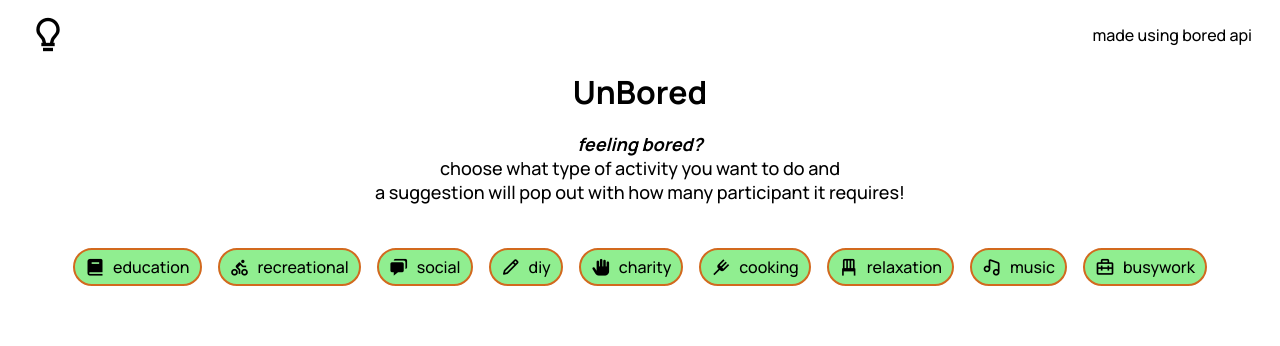
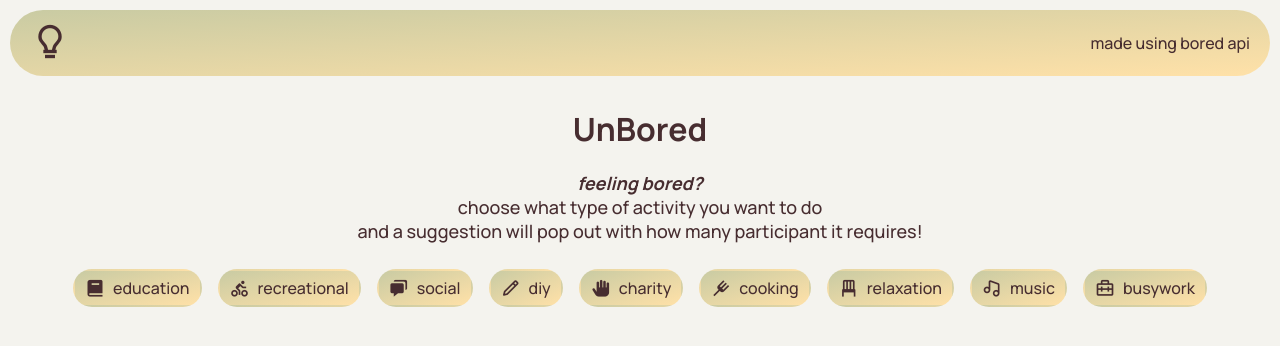
Before and after one commit to maryannintech/unbored, a plain HTML site: page index.html in a window 1280 px wide. Drawn offline with nearby package versions, Linux system fonts and the light colour scheme.

Commit message:
finish the styling

```diff
--- a/index.html
+++ b/index.html
@@ -11,12 +11,12 @@
 </head>
 <body>
     <header>
-        <i class='bx bx-bulb'></i>
+        <a target="_blank" rel="noopener" href="https://t.co/OQG2u65QTQ"><i class='bx bx-bulb'></i></a>
         <a target="_blank" rel="noopener" href="https://www.boredapi.com/">made using bored api</a>
     </header>
     <main>
         <h1>UnBored</h1>
-        <p class="toptext"><b><em>feeling bored?</em></b><br> choose what type of activity you want to do and<br> a suggestion will pop out with how many participant it requires!</p>
+        <p class="toptext"><strong><em>feeling bored?</em></strong><br> choose what type of activity you want to do<br> and a suggestion will pop out with how many participant it requires!</p>
         <div class="types">
             <button class="education btn"><i class='bx bxs-book'></i>education</button>
             <button class="recreational btn"><i class='bx bx-cycling'></i>recreational</button>
@@ -28,7 +28,7 @@
             <button class="music btn"><i class='bx bx-music'></i>music</button>
             <button class="busywork btn"><i class='bx bx-briefcase-alt-2' ></i>busywork</button>
         </div>
-        <h3 class="activity"></h3>
+        <p class="activity"></p>
     </main>
 </body>
 </html>
--- a/styles.css
+++ b/styles.css
@@ -1,4 +1,10 @@
 @import url('https://fonts.googleapis.com/css2?family=Manrope:wght@500;700&display=swap');
+
+body {
+    margin: 0;
+    color: #472D30;
+    background: #f4f3ee;
+}
 
 body,
 button {
@@ -8,34 +14,53 @@ button {
 }
 
 button {
-    border: 2px solid chocolate;
-    background-color: lightgreen;
+    border: 2px solid transparent;
     cursor: pointer;
     display: flex;
     align-items: center;
     padding: 6px 10px;
     font-size: 16px;
+    background: linear-gradient(to bottom right, #C9CBA3, #FFE1A8);
+    color: #472D30;
+}
+
+button:hover {
+    border-color: #472D30;
+}
+
+button:focus {
+    border-color: #472D30;
 }
 
 header {
     display: flex;
     justify-content: space-between;
     align-items: center;
-    margin: 15px 20px;
+    padding: 12px 20px;
+    margin: 10px;
     font-size: 16px;
+    background: linear-gradient(to bottom right, #C9CBA3, #FFE1A8);
+    border-radius: 50px;
 }
 
 .toptext {
     font-size: 18px;
+    margin: 0 10px;
 }
 
 .bx-bulb {
     font-size: 40px;
+    color: #472D30;
+}
+
+.bx-bulb:hover {
+    color: #723D46;
 }
 
 .types .bx {
     font-size: 20px;
     margin-right: 8px;
+    color: #472D30;
 }
 
 main {
@@ -59,15 +84,18 @@ main {
 }
 
 h1 {
-    margin: 0;
+    margin-bottom: 20px;
 }
 
 a {
     text-decoration: none;
-    color: black;
+    color: #472D30;
 }
 
 .activity {
     white-space: pre;
-    margin: 50px;
+    margin: 20px;
+    padding: 0;
+    font-size: 18px;
+    font-weight: 700;
 }
```
